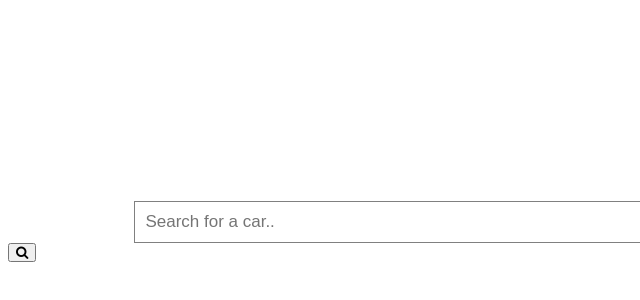
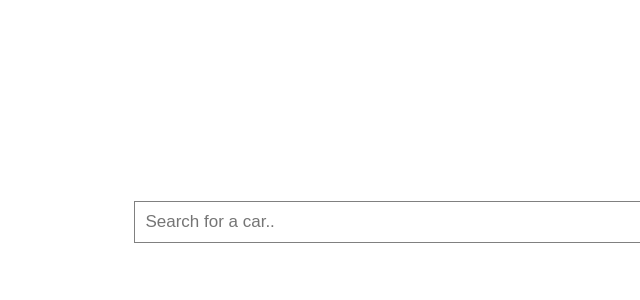
Before and after one commit to manulea/kingdom, a plain HTML site: page Page3/Searchbar.html in a window 1280 px wide. Shown: the part 60-360 px from the top of the page, 0-640 px from the left. Drawn offline with Linux system fonts and the light colour scheme; files whose address does not match are found by name.

Commit message:
Deleted button

```diff
--- a/Page3/Searchbar.html
+++ b/Page3/Searchbar.html
@@ -5,5 +5,4 @@
 <!-- The form -->
 <form class="example" action="action_page.php">
   <input type="text" placeholder="Search for a car.." name="search">
-  <button type="submit"><i class="fa fa-search"></i></button>
 </form>
```
